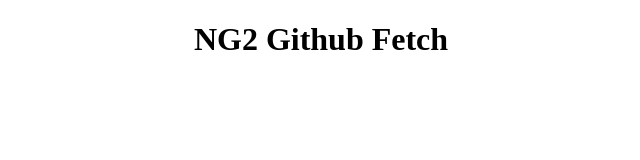
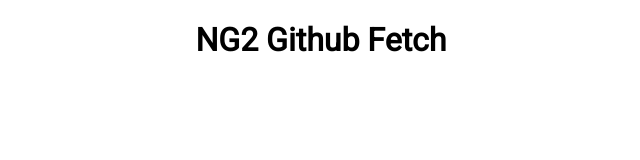
Before and after one commit to imieites/ng2-github-fetch, an Angular app: page / in a window 1280 px wide. Shown: the top 160 px of the page, without its empty margins (319-959 px from the left). Built offline with nearby package versions, Linux system fonts and the light colour scheme.

Commit message:
cambiada la fuente con css global

```diff
--- a/src/index.html
+++ b/src/index.html
@@ -7,6 +7,7 @@
 
   <meta name="viewport" content="width=device-width, initial-scale=1">
   <link rel="icon" type="image/x-icon" href="favicon.ico">
+  <link href="https://fonts.googleapis.com/css?family=Roboto" rel="stylesheet">
 </head>
 <body>
   <app-root>Loading...</app-root>
--- a/src/styles.css
+++ b/src/styles.css
@@ -1 +1,4 @@
 /* You can add global styles to this file, and also import other style files */
+body {
+  font-family:'Roboto', sans-serif;;
+}
```
